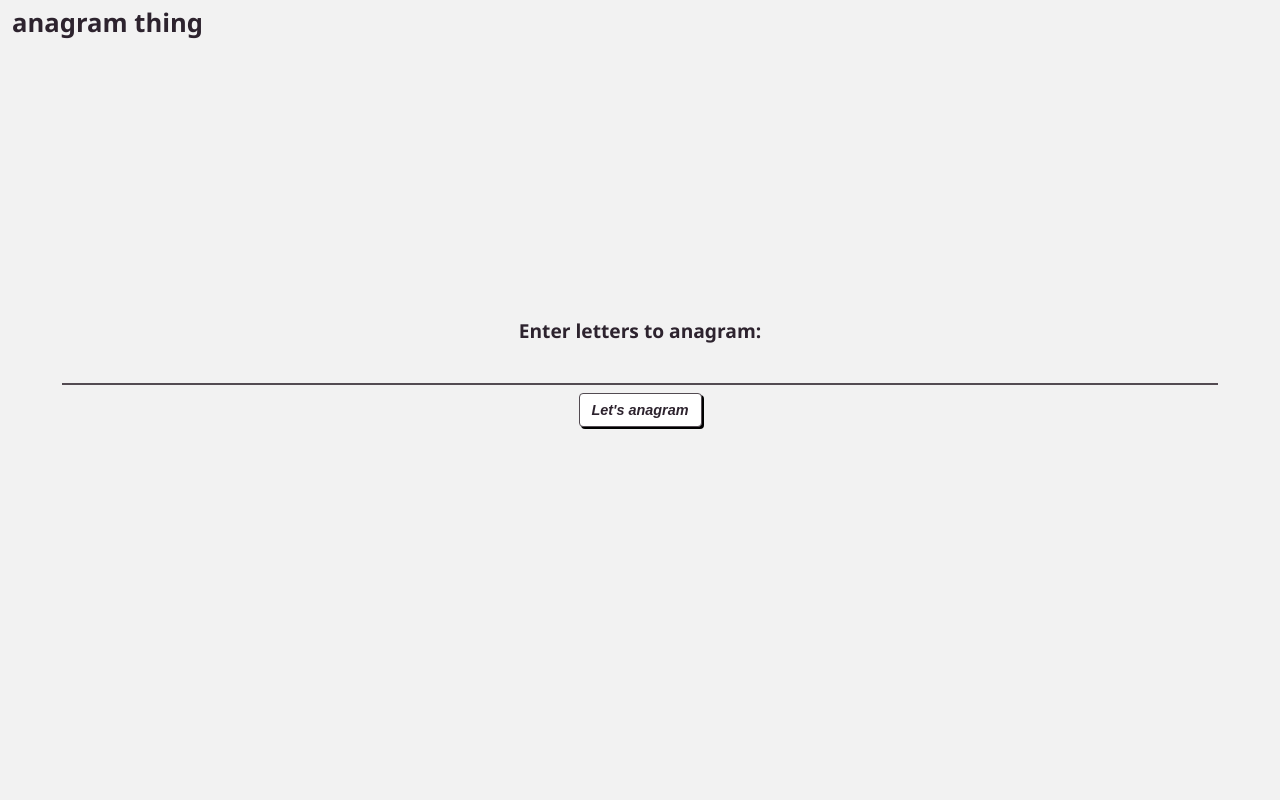
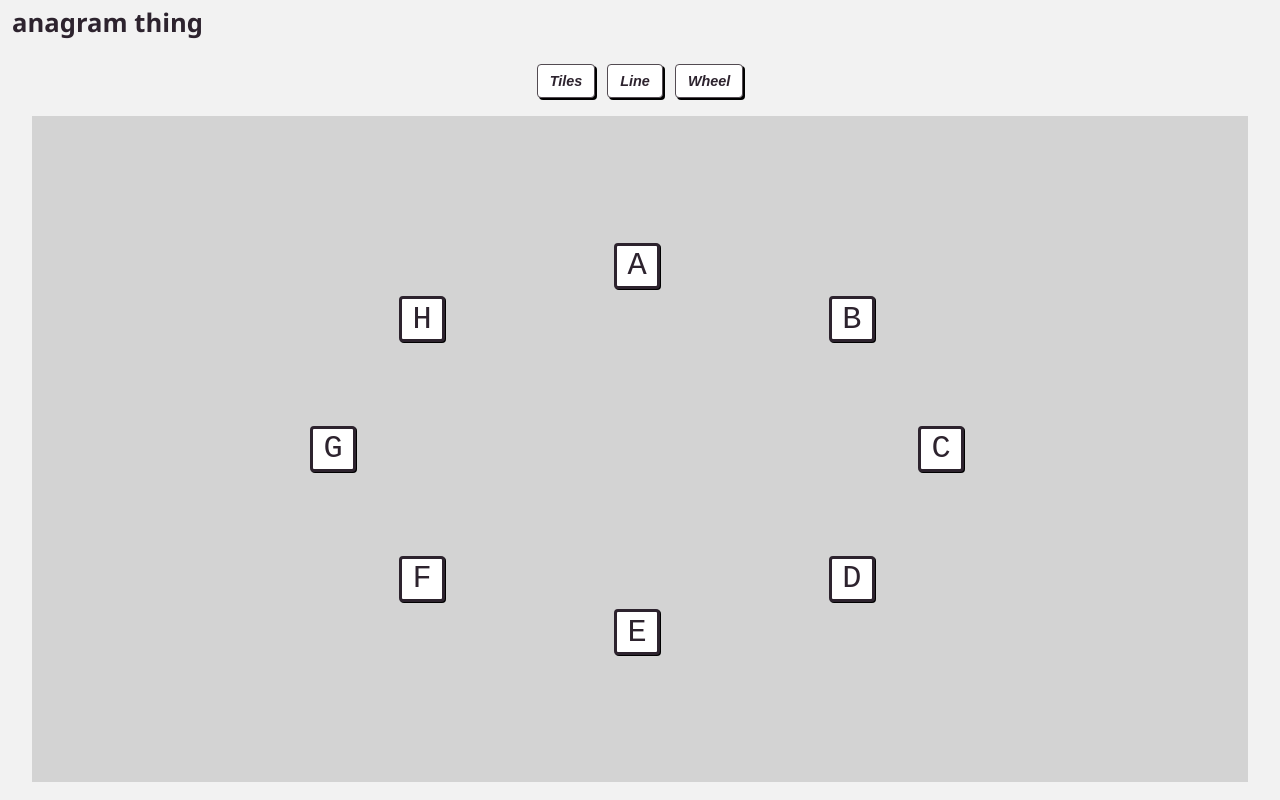
Before and after one commit to akowalz/anagramic, a React (Vite) app: page / in a window 1280 px wide. Built offline with nearby package versions, Linux system fonts and the light colour scheme.

Commit message:
basic wheel tool

```diff
--- a/src/App.css
+++ b/src/App.css
@@ -29,11 +29,13 @@ h1 {
   flex: 1;
   flex-direction: column;
   width: 100%;
+  height: 100%;
   align-items: center;
   justify-content: center;
 }
 
 .tool-container {
+  height: 95%;
   width: 95%;
 }
 
--- a/src/App.tsx
+++ b/src/App.tsx
@@ -3,15 +3,18 @@ import "./App.css";
 import { useState, type JSX } from "react";
 import TileCanvas from "./TileCanvas/TileCanvas";
 import LineTool from "./LineTool/LineTool";
+import WheelTool from "./WheelTool/WheelTool";
 
 import Form from "./Form/Form";
 
-type Tool = "Tiles" | "Line";
+type Tool = "Tiles" | "Line" | "Wheel";
 
 function App() {
   const [inputValue, setInputValue] = useState("");
-  const [letters, setLetters] = useState<string[]>([]);
-  const [tool, setTool] = useState<Tool>("Tiles");
+  // const [letters, setLetters] = useState<string[]>([]);
+  const [letters, setLetters] = useState<string[]>("ABCDEFGH".split(""));
+  // const [tool, setTool] = useState<Tool>("Tiles");
+  const [tool, setTool] = useState<Tool>("Wheel");
 
   const resetLetters = () => {
     setInputValue("");
@@ -37,6 +40,9 @@ function App() {
         <div className={`tool-container ${tool === "Line" ? "" : "hidden"}`}>
           <LineTool letters={letters} resetLetters={resetLetters} />
         </div>
+        <div className={`tool-container ${tool === "Wheel" ? "" : "hidden"}`}>
+          <WheelTool letters={letters} resetLetters={resetLetters} />
+        </div>
       </>
     );
   }
@@ -51,6 +57,7 @@ function App() {
         <div id="tool-select">
           <button onClick={() => setTool("Tiles")}>Tiles</button>
           <button onClick={() => setTool("Line")}>Line</button>
+          <button onClick={() => setTool("Wheel")}>Wheel</button>
         </div>
       )}
 
--- /dev/null
+++ b/src/WheelTool/WheelTool.css
@@ -0,0 +1,27 @@
+.wheel-tool-container {
+  width: 100%;
+  height: 100%;
+  background-color: lightgray;
+  position: relative;
+  font-size: clamp(12px, 8vw, 2em);
+}
+
+.wheel-tool-tile {
+  position: absolute;
+  left: 0%;
+  top: 100%;
+
+  translate: -50% -50%;
+
+  /* General styles */
+  aspect-ratio: 1 / 1;
+  height: 40px;
+  border: 3px solid var(--darkest);
+  background-color: white;
+  place-items: center;
+  display: grid;
+  border-radius: 4px;
+  margin-left: -3px;
+  box-shadow: 1px 1px 0 black;
+  font-family: monospace;
+}
--- /dev/null
+++ b/src/WheelTool/WheelTool.tsx
@@ -0,0 +1,59 @@
+import "./WheelTool.css";
+
+type Props = {
+  letters: string[];
+  resetLetters: () => void;
+};
+
+type Coord = {
+  x: number;
+  y: number;
+};
+
+type Position = {
+  top: number;
+  left: number;
+};
+
+function coordToPosition(coord: Coord) {
+  const { x, y } = coord;
+
+  if (x < -1.0 || x > 1.0) throw "x out of range";
+  if (y < -1.0 || y > 1.0) throw "x out of range";
+
+  return {
+    left: x * 0.5 + 0.5,
+    top: y * -0.5 + 0.5,
+  };
+}
+
+function positionToStyle(position: Position) {
+  return {
+    top: `${position.top * 100}%`,
+    left: `${position.left * 100}%`,
+  };
+}
+
+export default function WheelTool({ letters, _ }: Props) {
+  const TWO_PI = Math.PI * 2;
+  const theta = TWO_PI / letters.length;
+
+  const tileStyles = letters.map((_, index) => {
+    const scale = 0.5;
+    const y = Math.cos(theta * index) * (scale + 0.05);
+    const x = Math.sin(theta * index) * scale;
+    return positionToStyle(coordToPosition({ x, y }));
+  });
+
+  return (
+    <div className="wheel-tool-container">
+      {letters.map((letter, index) => {
+        return (
+          <div className="wheel-tool-tile" style={tileStyles[index]}>
+            {letter}
+          </div>
+        );
+      })}
+    </div>
+  );
+}
```
